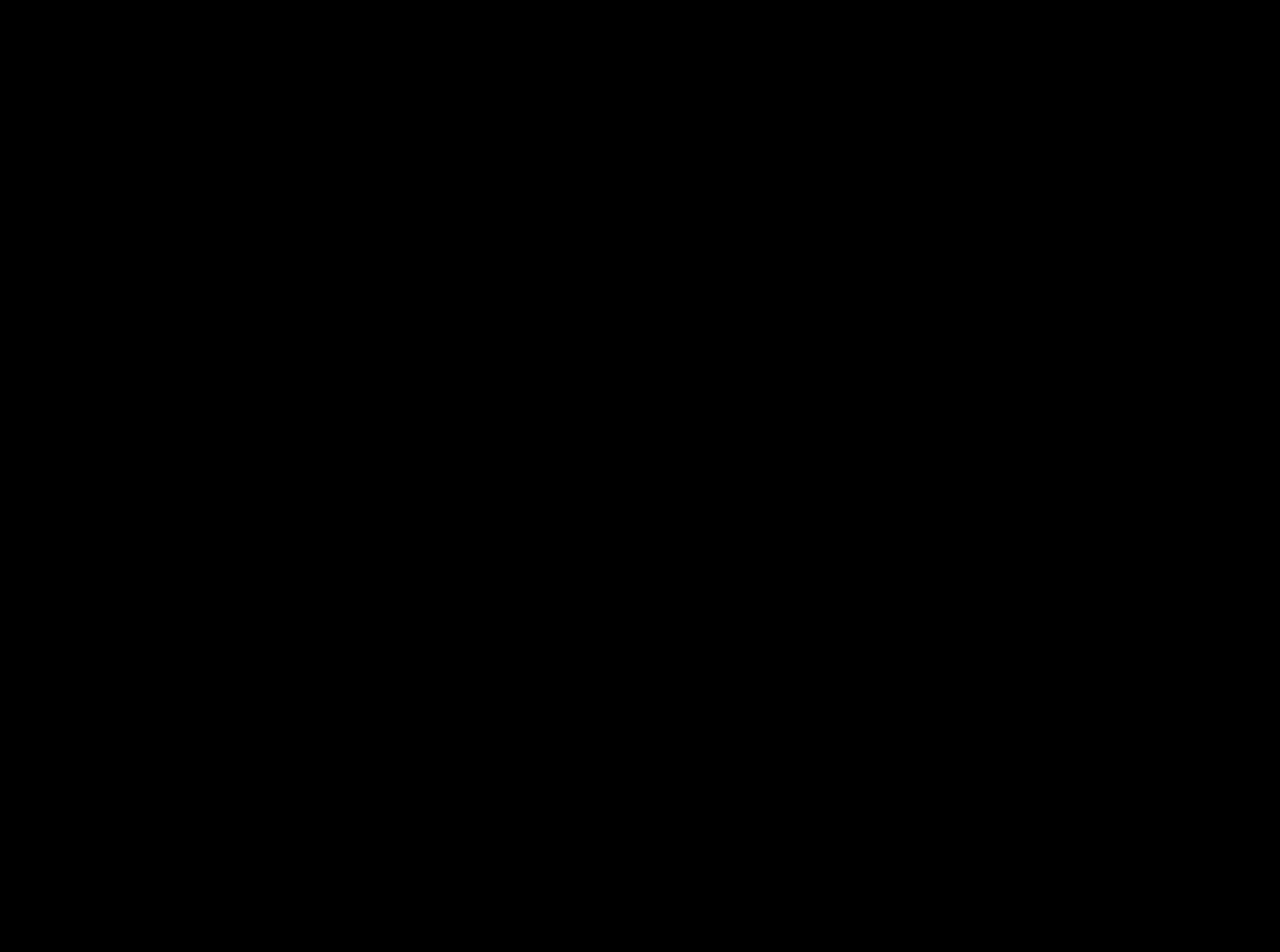
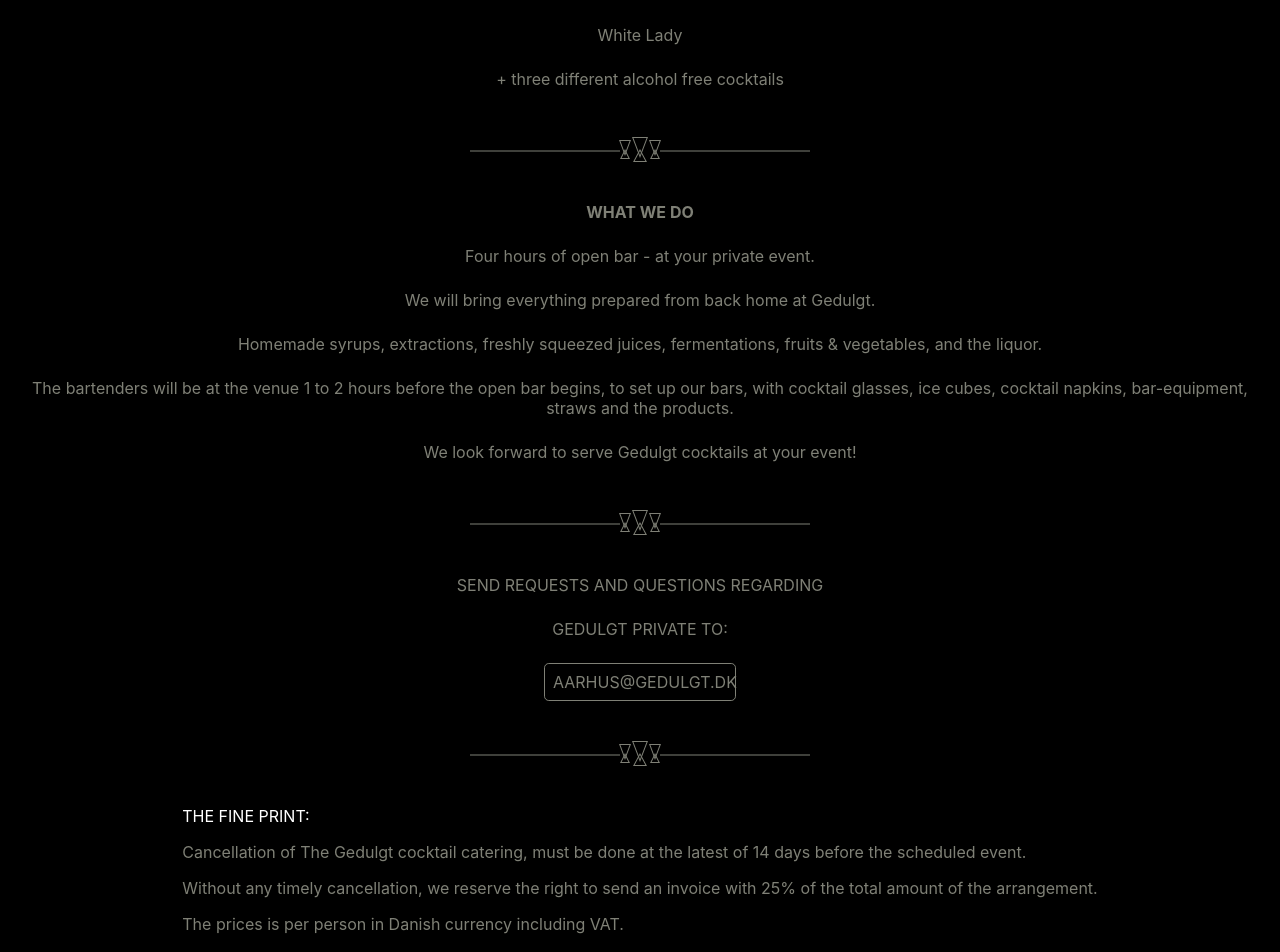
Before and after one commit to KisLajos/advanced_frontend_project, a React (Create React App) app: page /gedulgtprivate in a window 1280 px wide. Shown: the part 720-1672 px from the top of the page. Before the commit the page ends 800 px from the top, so only its background shows below. Built offline with nearby package versions, Linux system fonts and the light colour scheme; no server answers.

Commit message:
Missing styling fixed

```diff
--- /dev/null
+++ b/src/pages/CocktailWorkshops.css
@@ -0,0 +1,51 @@
+.workshop {
+    display: flex;
+    align-items: center;
+    justify-content: center;
+    flex-direction: column;
+}
+
+.workshop-button {
+    width: 12rem;
+    padding: 0.5rem;
+    border: 1px solid var(--concretegrey);
+    border-radius: 0.3rem;
+}
+
+.workshop-button-container {
+    display: flex;
+    align-items: center;
+    justify-content: center;
+    padding: 0.3rem;
+}
+
+.workshop a {
+    text-decoration: none;
+    color: var(--concretegrey);
+}
+
+.workshop a:visited {
+    color: var(--concretegrey);
+}
+
+.workshop p {
+    padding-bottom: 0.5rem;
+    text-align: center;
+}
+
+.workshops-fine-print p {
+    text-align: left;
+}
+
+.workshop-text-title {
+    font-weight: bold;
+    color: #fff;
+}
+
+.workshop-text-bold {
+    font-weight: bold;
+}
+
+.workshop-text-white {
+    color: #fff;
+}
--- a/src/pages/CocktailWorkshops.js
+++ b/src/pages/CocktailWorkshops.js
@@ -1,95 +1,102 @@
 // Contains info about the cocktail workshops
 
 import React from 'react'
+import Divider from '../components/Divider'
+import Footer from '../components/Footer'
+import "./CocktailWorkshops.css";
 
 export default function CocktailWorkshops() {
   return (
-    <div>
-    COCKTAIL WORKSHOP
+    <div className='workshop'>
+    <p className='workshop-text-title'>COCKTAIL WORKSHOP</p>
 
-    _
+     <p className='workshop-text-bold'>INCLUDING:</p>
 
-     INCLUDING:
+    <p>1 WELCOME COCKTAIL</p>
 
-    1 WELCOME COCKTAIL
+    <p>2 TAUGHT COCKTAILS BEHIND THE BAR</p>
 
-    2 TAUGHT COCKTAILS BEHIND THE BAR
+    <p>IN TOTAL OF 3 COCKTAILS</p>
 
-    IN TOTAL OF 3 COCKTAILS
+    <p>PRICE 345,- PR PERSON</p>
 
-    PRICE 345,- PR PERSON
+    <p className='workshop-cocktails-note'>WE HAVE A SELECTION OF 6 DIFFERENT COCKTAILS YOU CAN LEARN, WHICH IS A MIX OF GEDULGT SIGNATURE COCKTAILS AND CLASSIC COCKTAILS</p>
 
-    WE HAVE A SELECTION OF 6 DIFFERENT COCKTAILS YOU CAN LEARN, WHICH IS A MIX OF GEDULGT SIGNATURE COCKTAILS AND CLASSIC COCKTAILS
+    <Divider/>
 
-    -
 
-    CAN BE ARRANGED:
+    <p className='workshop-text-bold'>CAN BE ARRANGED:</p>
 
-    THURSDAY: START BETWEEN 18:00 - 18:30
+    <p>THURSDAY: START BETWEEN 18:00 - 18:30</p>
 
-    FRIDAY & SATURDAY:  START BETWEEN 16.00 - 18.00
+    <p>FRIDAY & SATURDAY:  START BETWEEN 16.00 - 18.00</p>
 
-    (If you are interested in having a workshop on another week day, please reach out to us to explore your options)
+    <p className='workshop-cocktails-arrangement-note'>(If you are interested in having a workshop on another week day, please reach out to us to explore your options) </p>
 
-    -
+    <Divider/>
 
-     BOOKING:
+     <p className='workshop-text-bold'>BOOKING:</p>
 
-    MINIMUM 6 PERSONS THURSDAY
+    <p>MINIMUM 6 PERSONS THURSDAY</p>
 
-    MINIMUM 8 PERSONS FRIDAY & SATURDAY
+    <p>MINIMUM 8 PERSONS FRIDAY & SATURDAY</p>
 
-    RESERVATIONS CAN BE MADE THROUGH OUR BOOKINGSYSTEM
+    <p>RESERVATIONS CAN BE MADE THROUGH OUR <div className='workshop-button-container'><a className="workshop-button"href="https://gedulgt.superbexperience.com">BOOKING SYSTEM</a></div></p>
 
-    IF YOU ARE LESS THAN 6 PERSONS YOU CAN BOOK A SPOT FOR OUR PUBLIC COCKTAIL WORKSHOPS THROUGH TRUESTORY
+    <p>IF YOU ARE LESS THAN 6 PERSONS YOU CAN BOOK A SPOT FOR OUR PUBLIC COCKTAIL WORKSHOPS THROUGH <div className='workshop-button-container'><a className='workshop-button' href='https://duglemmerdetaldrig.dk/oplev/cocktailkursus-gedulgt'>TRUESTORY</a></div></p>
 
-    COCKTAIL WORKSHOP & SNACKS
+    <Divider/>
 
-    -
+    <p className='workshop-text-title'>COCKTAIL WORKSHOP & SNACKS</p>
 
-    INCLUDING:
+    <p className='workshop-text-bold'>INCLUDING: </p>
 
-    1 WELCOME COCKTAIL
+    <p>1 WELCOME COCKTAIL</p>
 
-    2 TAUGHT COCKTAILS BEHIND THE BAR
+    <p>2 TAUGHT COCKTAILS BEHIND THE BAR</p>
 
-    IN TOTAL OF 3 COCKTAILS
+    <p>IN TOTAL OF 3 COCKTAILS</p>
 
-    GASTRO CHIPS & GASTRO CRACKLINGS W. HERBAL MAYO
+    <p>GASTRO CHIPS & GASTRO CRACKLINGS W. HERBAL MAYO</p>
 
-    PRICE 395,- PR PERSON
+    <p>PRICE 395,- PR PERSON</p>
 
-    WE HAVE A SELECTION OF 6 DIFFERENT COCKTAILS YOU CAN LEARN, WHICH IS A MIX OF GEDULGT SIGNATUR COCKTAILS AND CLASSIC COCKTAILS
+    <p>WE HAVE A SELECTION OF 6 DIFFERENT COCKTAILS YOU CAN LEARN, WHICH IS A MIX OF GEDULGT SIGNATUR COCKTAILS AND CLASSIC COCKTAILS</p>
 
-    -
+    <Divider/>
 
-    CAN ONLY BE ARRANGED:
+    <p className='workshop-text-bold'>CAN ONLY BE ARRANGED:</p>
 
-    THURSDAY: START BETWEEN 18:00 - 18:30
+    <p>THURSDAY: START BETWEEN 18:00 - 18:30</p>
 
-    FRIDAY & SATURDAY:  START BETWEEN 16.00 - 18.00
+    <p>FRIDAY & SATURDAY:  START BETWEEN 16.00 - 18.00</p>
 
-    (If you are interested in having a workshop on another week day, please reach out to us to explore your options)
+    <p className='workshop-cocktails-and-snacks-note'>(If you are interested in having a workshop on another week day, please reach out to us to explore your options) </p>
 
-    -
+    <Divider/>
 
-    BOOKING
+    <p className='workshop-text-bold'>BOOKING</p>
 
-    MINIMUM 6 PERSONS THURSDAY
+    <p>MINIMUM 6 PERSONS THURSDAY</p>
 
-    MINIMUM 8 PERSONS FRIDAY & SATURDAY
+    <p>MINIMUM 8 PERSONS FRIDAY & SATURDAY</p>
 
-    RESERVATIONS CAN BE MADE THROUGH OUR BOOKINGSYSTEM
+    <p>RESERVATIONS CAN BE MADE THROUGH OUR <div className='workshop-button-container'><a className="workshop-button" href="https://gedulgt.superbexperince.com">BOOKING SYSTEM</a></div></p>
 
-    IF YOU HAVE ANY FURTHER QUESTIONS PLEASE SEND AN E-MAIL TO AARHUS@GEDULGT.DK
+    <p>IF YOU HAVE ANY FURTHER QUESTIONS PLEASE SEND AN E-MAIL TO <div className='workshop-button-container'><a className="workshop-button" href='mailto:aarhus@gedulgt.dk'>AARHUS@GEDULGT.DK</a></div></p>
 
-    THE FINE PRINT:
+    <Divider/>
 
-    Cancellation of The Gedulgt Cocktail Workshops, must be done at the latest of 48 hours before the scheduled event.
+    <div className='workshops-fine-print'>
+    <p className='workshop-text-white'>THE FINE PRINT:</p>
 
-    Without any timely cancellation, we reserve the right to send an invoice with 25% of the total amount of the arrangement.
+    <p>Cancellation of The Gedulgt Cocktail Workshops, must be done at the latest of <span className='workshop-text-bold'>48 hours</span> before the scheduled event. </p>
 
-    The prices is per person in Danish currency including vat.
+    <p>Without any timely cancellation, we reserve the right to send an invoice with 25% of the total amount of the arrangement. </p>
+
+    <p>The prices is per person in Danish currency including VAT. </p>
+    </div>
+    <Footer/>
     </div>
   )
 }
--- /dev/null
+++ b/src/pages/GedulgtDining.css
@@ -0,0 +1,73 @@
+.dining-table {
+    display: flex;
+    align-items: center;
+    justify-content: center;
+}
+
+.dining {
+    display: flex;
+    align-items: center;
+    justify-content: center;
+    flex-direction: column;
+}
+
+.dining-button {
+    width: 12rem;
+    padding: 0.5rem;
+    border: 1px solid var(--concretegrey);
+    border-radius: 0.3rem;
+}
+
+.dining-button-container {
+    display: flex;
+    align-items: center;
+    justify-content: center;
+    padding: 0.3rem;
+}
+
+.dining a {
+    text-decoration: none;
+    color: var(--concretegrey);
+}
+
+.dining a:visited {
+    color: var(--concretegrey);
+}
+
+.dining p {
+    padding-bottom: 0.5rem;
+    text-align: center;
+}
+
+.dining-fine-print p {
+    text-align: left;
+}
+
+.dining-text-title {
+    font-weight: bold;
+    color: #fff;
+}
+
+.dining-text-main-title {
+    font-weight: bold;
+    color: var(--concretegrey);
+}
+
+.dining-price {
+    padding-top: 2rem;
+}
+
+.dining-text-bold {
+    font-weight: bold;
+    padding-top: 2rem;
+}
+
+.dining-text-white {
+    color: #fff;
+}
+
+@media screen and (max-width: 580px) {
+    .dining-table {
+        flex-direction: column;
+    }
+}
--- a/src/pages/GedulgtDining.js
+++ b/src/pages/GedulgtDining.js
@@ -1,77 +1,113 @@
 // Contains information about the Gedulgt dining service
 
-import React from 'react'
+import React, { useEffect, useState } from 'react'
+import Divider from '../components/Divider'
+import Footer from '../components/Footer'
+import "./GedulgtDining.css";
 
 export default function GedulgtDining() {
+  const [screenWidth, setScreenWidth] = useState(window.innerWidth);
+
+  useEffect(() => {
+    const changeWidth = () => {
+      setScreenWidth(window.innerWidth);
+    };
+
+    window.addEventListener("resize", changeWidth);
+
+    return () => {
+      window.removeEventListener("resize", changeWidth);
+    };
+  }, []);
+
   return (
-    <div>GEDULGT DINING
+    <div className='dining'>
 
-    Minimum 30 persons & maximum 65 persons
+    <h1 className='dining-text-main-title'>GEDULGT DINING</h1>
 
-    (If you are more than 65 persons please reach out to us to explore your options)
+    <p>Minimum 30 persons & maximum 65 persons</p>
 
-    DINNER & COCKTAILS
+    <p>(If you are more than 65 persons please reach out to us to explore your options)</p>
 
-    18.00-23.00
+    <Divider/>
 
-    3 COURSE DINNER
+    <div className='dining-table'>
+    <div className='dining-left-side'>
+    <p className='dining-text-title'>DINNER & COCKTAILS</p>
 
-    &
+    <p>18.00-23.00</p>
 
-    3 COCKTAIL PAIRINGS
+    <p>3 COURSE DINNER </p>
 
-    IN COLLABORATION WITH  CHEF CHRISTIAN BØJLUND
+    <p>& </p>
 
-    EVENING PROGRAM
+    <p>3 COCKTAIL PAIRINGS</p>
 
-        WELCOME COCKTAIL
+    <p>IN COLLABORATION WITH  CHEF CHRISTIAN BØJLUND</p>
 
-        3 COURSE DINNER & 3 COCKTAIL PAIRINGS
+    <p className='dining-text-bold'>EVENING PROGRAM</p>
 
-        + DRAFT BEER & WINE DURING DINNER
+    <p>WELCOME COCKTAIL</p>
 
-        COCKTAILS, DRAFT BEER & WINE AFTER DINNER
+    <p>3 COURSE DINNER & 3 COCKTAIL PAIRINGS</p>
 
-    995,- pr. person
+    <p>+ DRAFT BEER & WINE DURING DINNER</p>
 
-    DINNER & COCKTAILS ALL NIGHT
+    <p>COCKTAILS, DRAFT BEER & WINE AFTER DINNER</p>
 
-    19.00-02.00
+    <p className="dining-price">995,- pr. person</p>
+    </div>
 
-    3 COURSE DINNER
+    {screenWidth < 580 && <Divider />}
 
-    &
+    <div className='dining-right-side'>
+    <p className='dining-text-title'>DINNER & COCKTAILS ALL NIGHT</p>
 
-    3 COCKTAIL PAIRINGS
+    <p>19.00-02.00</p>
 
-    IN COLLABORATION WITH  CHEF CHRISTIAN BØJLUND
+    <p>3 COURSE DINNER </p>
 
-    EVENING PROGRAM
+    <p>& </p>
 
-        WELCOME COCKTAIL
+    <p>3 COCKTAIL PAIRINGS </p>
 
-        3 COURSE DINNER & 3 COCKTAIL PAIRING
+    <p>IN COLLABORATION WITH  CHEF CHRISTIAN BØJLUND</p>
 
-        + DRAFT BEER & WINE DURING DINNER
+    <p className='dining-text-bold'>EVENING PROGRAM</p>
 
-        COCKTAILS, DRAFT BEER & WINE AFTER DINNER
+    <p>WELCOME COCKTAIL</p>
 
-    1195.- pr. person
+    <p>3 COURSE DINNER & 3 COCKTAIL PAIRING</p>
 
-    BOOKING
+    <p>+ DRAFT BEER & WINE DURING DINNER</p>
 
-    EMAIL:
+    <p>COCKTAILS, DRAFT BEER & WINE AFTER DINNER</p>
 
-    AARHUS@GEDULGT.DK
+    <p className="dining-price">1195.- pr. person</p>
+    </div>
+    </div>
 
+    <Divider/>
 
-    THE FINE PRINT:
+    <p className='dining-text-title'>BOOKING</p>
 
-    Cancellation of Gedulgt Dining, must be done at the latest of 14 days before the scheduled event.
+    <p>EMAIL: </p>
 
-    Without any timely cancellation, we reserve the right to send an invoice with 25% of the total amount of the arrangement.
+    <a href='mailto:aarhus@gedulgt.dk'>AARHUS@GEDULGT.DK</a>
 
-    The prices is per person in Danish currency including vat.
+    <Divider/>
+
+    <div className='dining-fine-print'>
+    <p className='dining-text-white'>THE FINE PRINT:</p>
+
+    <p>Cancellation of Gedulgt Dining, must be done at the latest of 14 days before the scheduled event. </p>
+
+    <p>Without any timely cancellation, we reserve the right to send an invoice with 25% of the total amount of the arrangement. </p>
+
+    <p>The prices is per person in Danish currency including vat. </p>
+    </div>
+
+    <Footer/>
     </div>
   )
 }
--- /dev/null
+++ b/src/pages/GedulgtPrivate.css
@@ -0,0 +1,58 @@
+.gedulgtpriv {
+    display: flex;
+    align-items: center;
+    justify-content: center;
+    flex-direction: column;
+}
+
+.gedulgtpriv-button {
+    width: 12rem;
+    padding: 0.5rem;
+    border: 1px solid var(--concretegrey);
+    border-radius: 0.3rem;
+    padding-bottom: 0.5rem;
+}
+
+.gedulgtpriv-button-container {
+    display: flex;
+    align-items: center;
+    justify-content: center;
+    padding: 0.5rem;
+}
+
+.gedulgtpriv a {
+    text-decoration: none;
+    color: var(--concretegrey);
+}
+
+.gedulgtpriv a:visited {
+    color: var(--concretegrey);
+}
+
+.gedulgtpriv p {
+    padding-bottom: 0.5rem;
+    text-align: center;
+}
+
+.gedulgtpriv-fine-print p {
+    text-align: left;
+}
+
+.gedulgtpriv-text-title {
+    font-weight: bold;
+    color: #fff;
+}
+
+.gedulgtpriv-text-bold {
+    font-weight: bold;
+}
+
+.gedulgtpriv-text-white {
+    color: #fff;
+}
+
+@media screen and (max-width: 580px) {
+    .gedulgtpriv-table {
+        flex-direction: column;
+    }
+}
--- a/src/pages/GedulgtPrivate.js
+++ b/src/pages/GedulgtPrivate.js
@@ -1,59 +1,75 @@
 // Contains information about the Gedulgt catering service
 
 import React from 'react'
+import Divider from '../components/Divider'
+import Footer from '../components/Footer'
+import "./GedulgtPrivate.css";
 
 export default function GedulgtPrivate() {
   return (
-    <div>
-    GEDULGT PRIVATE
+    <div className='gedulgtpriv'>
+    <p className='gedulgtpriv-text-white'>GEDULGT PRIVATE</p>
 
-    COCKTAIL CATERING AT YOUR PRIVATE EVENT
-    PRIVATE Menu
+    <p>COCKTAIL CATERING AT YOUR PRIVATE EVENT</p>
 
-    American Beauty
+    <Divider/>
 
-    Pop Pop Popcorn
+    <p className='gedulgtpriv-text-bold'>PRIVATE MENU</p>
 
-    Can-Can
+    <p>American Beauty</p>
 
-    Gin & Tonic
+    <p>Pop Pop Popcorn </p>
 
-    White Russian
+    <p>Can-Can </p>
 
-    Whiskey Sour
+    <p>Gin & Tonic</p>
 
-    Paloma
+    <p>White Russian</p>
 
-    Rum Old Fashioned
+    <p>Whiskey Sour</p>
 
-    White Lady
+    <p>Paloma</p>
 
-    + three different alcohol free cocktails
-    What We do
+    <p>Rum Old Fashioned</p>
 
-    Four hours of open bar - at your private event.
+    <p>White Lady</p>
 
-    We will bring everything prepared from back home at Gedulgt.
+    <p>+ three different alcohol free cocktails </p>
 
-    Homemade syrups, extractions, freshly squeezed juices, fermentations, fruits & vegetables, and the liquor.
+    <Divider/>
 
-    The bartenders will be at the venue 1 to 2 hours before the open bar begins, to set up our bars, with cocktail glasses, ice cubes, cocktail napkins, bar-equipment, straws and the products.
+    <p className='gedulgtpriv-text-bold'>WHAT WE DO</p>
 
-    We look forward to serve Gedulgt cocktails at your event!
+    <p>Four hours of open bar - at your private event.</p>
 
-    SEND REQUESTS AND QUESTIONS REGARDING
+    <p>We will bring everything prepared from back home at Gedulgt. </p>
 
-    GEDULGT PRIVATE  TO:
+    <p>Homemade syrups, extractions, freshly squeezed juices, fermentations, fruits & vegetables, and the liquor. </p>
 
-    AARHUS@GEDULGT.DK
+    <p>The bartenders will be at the venue 1 to 2 hours before the open bar begins, to set up our bars, with cocktail glasses, ice cubes, cocktail napkins, bar-equipment, straws and the products. </p>
 
-    THE FINE PRINT:
+    <p>We look forward to serve Gedulgt cocktails at your event! </p>
 
-    Cancellation of The Gedulgt cocktail catering, must be done at the latest of 14 days before the scheduled event.
+    <Divider/>
 
-    Without any timely cancellation, we reserve the right to send an invoice with 25% of the total amount of the arrangement.
+    <p>SEND REQUESTS AND QUESTIONS REGARDING </p>
 
-    The prices is per person in Danish currency including vat.
+    <p>GEDULGT PRIVATE TO:</p>
+
+    <div className='gedulgtpriv-button-container'><a className='gedulgtpriv-button' href='mailto:aarhus@gedulgt.dk'>AARHUS@GEDULGT.DK</a></div>
+
+<Divider/>
+
+    <div className='gedulgtpriv-fine-print'>
+      <p className='gedulgtpriv-text-white'>THE FINE PRINT:</p>
+
+    <p>Cancellation of The Gedulgt cocktail catering, must be done at the latest of 14 days before the scheduled event. </p>
+
+    <p>Without any timely cancellation, we reserve the right to send an invoice with 25% of the total amount of the arrangement. </p>
+
+    <p>The prices is per person in Danish currency including VAT. </p>
+    </div>
+    <Footer/>
     </div>
   )
 }
```
